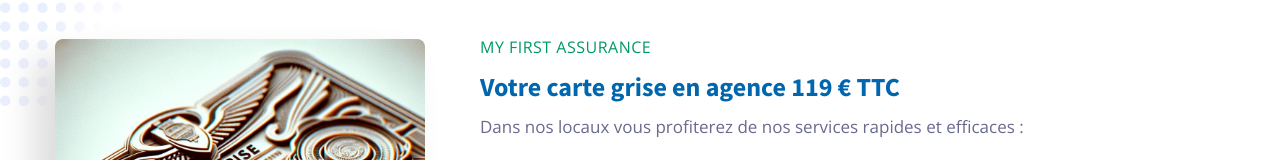
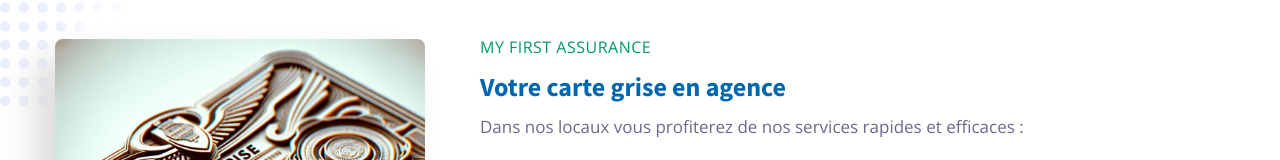
Before and after one commit to amal884/my-First-Assurance, a plain HTML site: page cartes-grises.html in a window 1280 px wide. Shown: the part 404-564 px from the top of the page. Drawn offline with nearby package versions, Linux system fonts and the light colour scheme.

Commit message:
carte grise

```diff
--- a/cartes-grises.html
+++ b/cartes-grises.html
@@ -191,7 +191,7 @@
             <div class="col-lg-8 block-1">
                 <div class="common-heading text-l pl25">
                     <span>My First Assurance</span>
-                    <h3 class="mycustom-style">Votre carte grise en agence 119 € TTC</h3>
+                    <h3 class="mycustom-style">Votre carte grise en agence</h3>
                     <p>Dans nos locaux vous profiterez de nos services rapides et efficaces :<br><br></p>
 
                     <ul>
```
